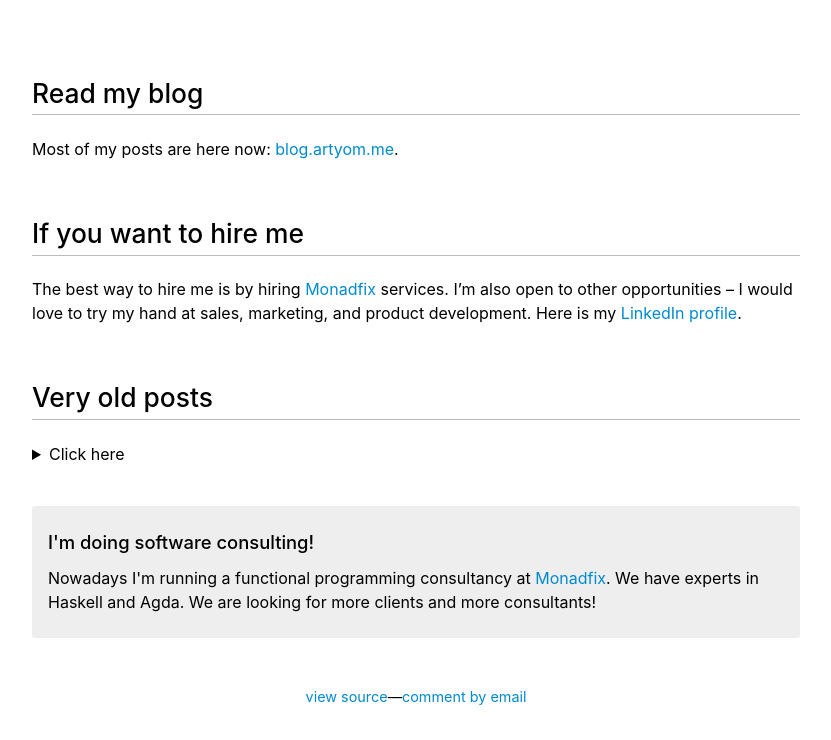
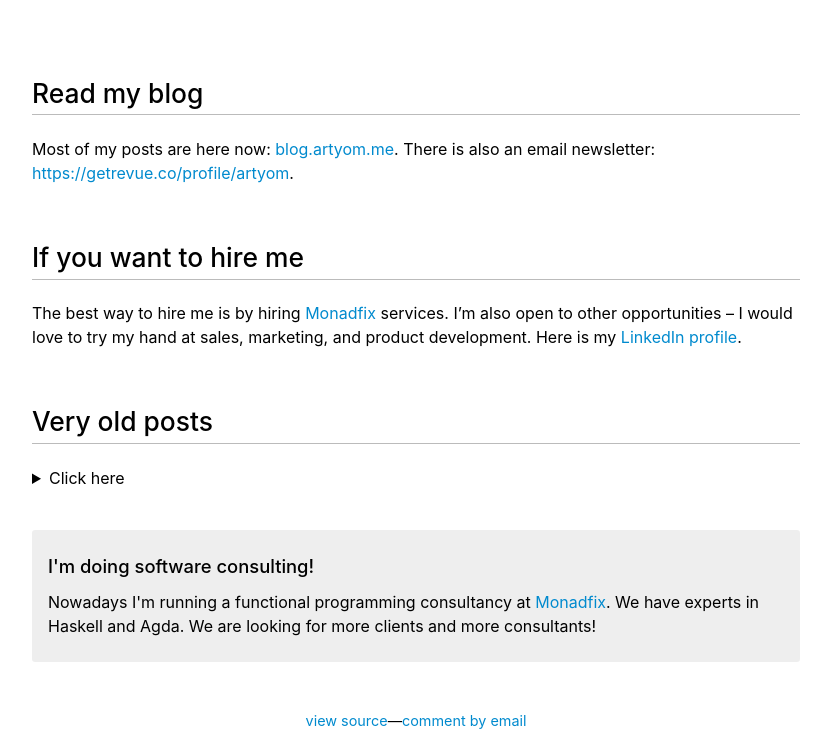
Before and after one commit to neongreen/artyom.me, a plain HTML site: page output/index.html in a window 1280 px wide. Shown: the part 209-949 px from the top of the page, without its empty margins (224-1055 px from the left). Before the commit the page ends 925 px from the top, so only its background shows below. Drawn offline with Linux system fonts and the light colour scheme.

Commit message:
Newsletter

```diff
--- a/output/index.html
+++ b/output/index.html
@@ -67,7 +67,7 @@
 <article>
 
 <h1 id="read-my-blog">Read my blog</h1>
-<p>Most of my posts are here now: <a href="https://blog.artyom.me">blog.artyom.me</a>.</p>
+<p>Most of my posts are here now: <a href="https://blog.artyom.me">blog.artyom.me</a>. There is also an email newsletter: <a href="https://getrevue.co/profile/artyom" class="uri">https://getrevue.co/profile/artyom</a>.</p>
 <h1 id="if-you-want-to-hire-me">If you want to hire me</h1>
 <p>The best way to hire me is by hiring <a href="https://monadfix.com">Monadfix</a> services. I’m also open to other opportunities – I would love to try my hand at sales, marketing, and product development. Here is my <a href="https://www.linkedin.com/in/artyom-kazak-1a8737105/">LinkedIn profile</a>.</p>
 <h1 id="very-old-posts">Very old posts</h1>
```
Also changed, not shown: 1 other file.
